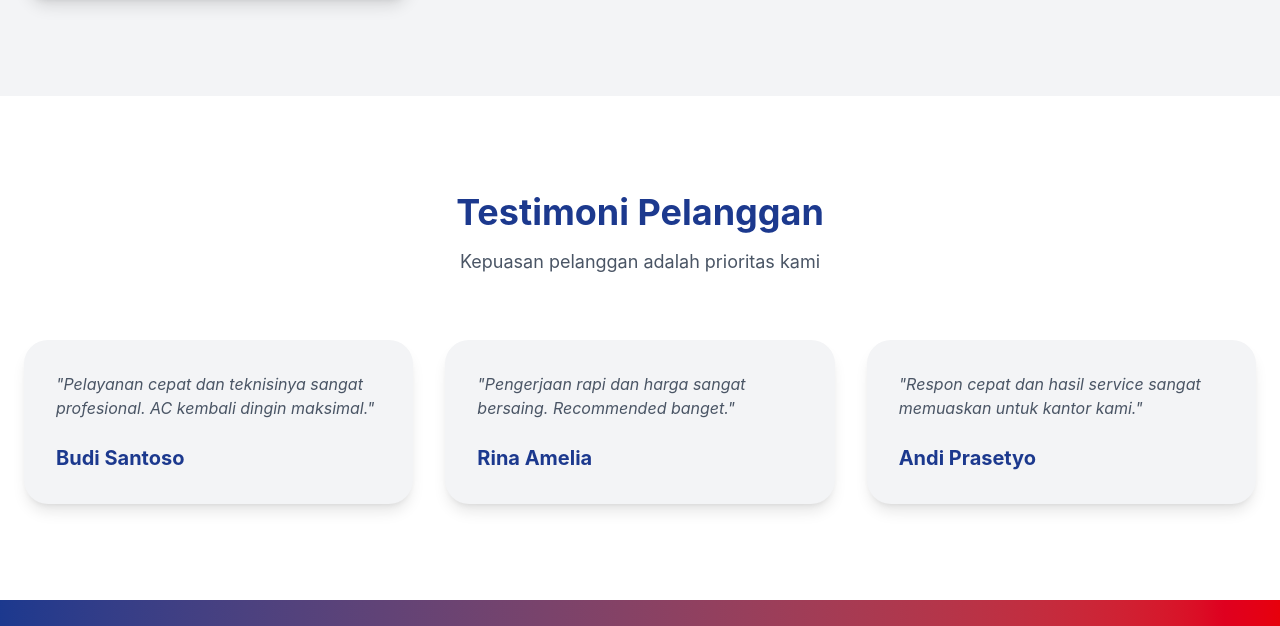
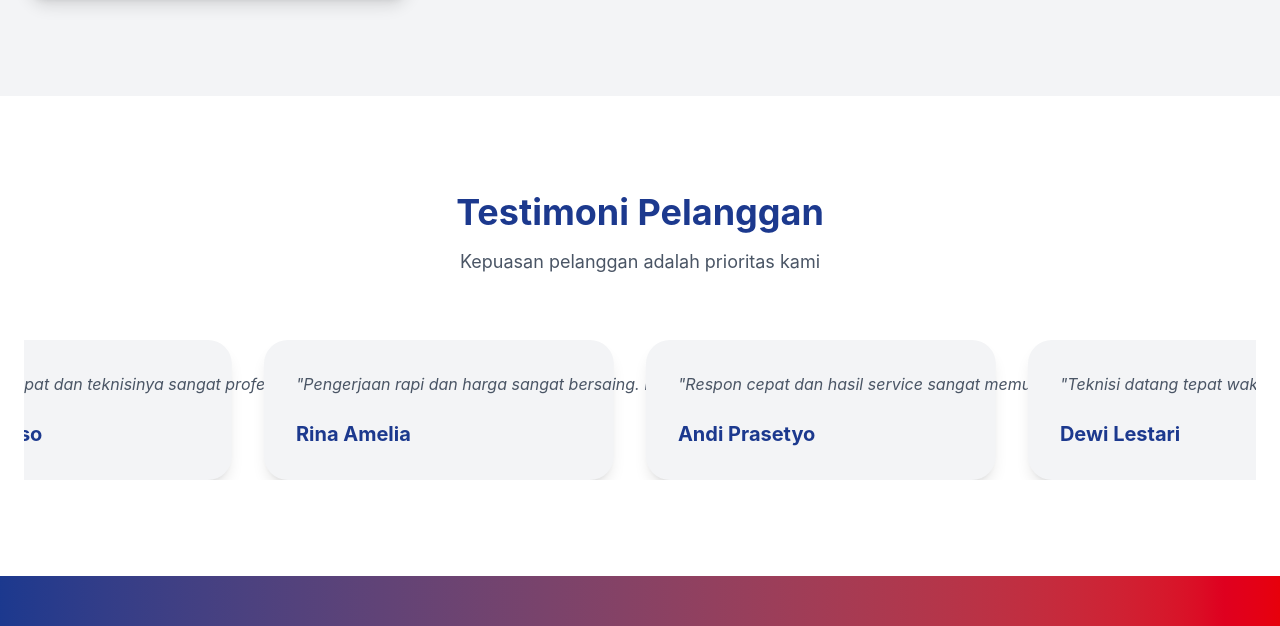
Before and after one commit to itsclarr25/senyum-sahabat, a React (Vite) app: page / in a window 1280 px wide. Shown: the part 5445-6071 px from the top of the page. Built offline with nearby package versions, Linux system fonts and the light colour scheme.

Commit message:
update website

```diff
--- a/src/components/Testimonials.jsx
+++ b/src/components/Testimonials.jsx
@@ -11,26 +11,92 @@ const testimonials = [
     name: 'Andi Prasetyo',
     review: 'Respon cepat dan hasil service sangat memuaskan untuk kantor kami.',
   },
+  {
+    name: 'Dewi Lestari',
+    review: 'Teknisi datang tepat waktu dan pemasangan AC sangat rapi serta aman.',
+  },
+  {
+    name: 'Fajar Nugroho',
+    review: 'Service panel listrik sangat profesional dan penjelasannya mudah dipahami.',
+  },
+  {
+    name: 'Maya Putri',
+    review: 'Perawatan AC rutin untuk cafe kami hasilnya sangat memuaskan dan lebih hemat listrik.',
+  },
+  {
+    name: 'Rizky Hidayat',
+    review: 'Instalasi listrik gedung dikerjakan cepat, rapi, dan sesuai standar keamanan.',
+  },
+  {
+    name: 'Siti Rahma',
+    review: 'Admin responsif dan pengerjaan genset ATS berjalan sangat baik tanpa kendala.',
+  },
+  {
+    name: 'Yoga Pramana',
+    review: 'Harga transparan, pelayanan ramah, dan hasil pekerjaan sangat memuaskan.',
+  },
+  {
+    name: 'Nanda Wijaya',
+    review: 'Teknisi sangat berpengalaman dan hasil pemasangan AC sangat bersih.',
+  },
 ];
 
 export default function Testimonials() {
   return (
-    <section className="py-24 bg-white">
+    <section className="py-24 bg-white overflow-hidden">
       <div className="max-w-7xl mx-auto px-6">
+
         <div className="text-center mb-16">
-          <h3 className="text-4xl font-bold text-blue-900 mb-4">Testimoni Pelanggan</h3>
-          <p className="text-gray-600 text-lg">Kepuasan pelanggan adalah prioritas kami</p>
+          <h3 className="text-4xl font-bold text-blue-900 mb-4">
+            Testimoni Pelanggan
+          </h3>
+
+          <p className="text-gray-600 text-lg">
+            Kepuasan pelanggan adalah prioritas kami
+          </p>
         </div>
 
-        <div className="grid md:grid-cols-3 gap-8">
-          {testimonials.map((item, index) => (
-            <div key={index} className="bg-gray-100 p-8 rounded-3xl shadow-lg">
-              <p className="text-gray-600 italic mb-6">"{item.review}"</p>
-              <h4 className="font-bold text-xl text-blue-900">{item.name}</h4>
-            </div>
-          ))}
+        <div className="relative overflow-hidden">
+
+          <div className="flex gap-8 animate-scroll whitespace-nowrap">
+
+            {[...testimonials, ...testimonials].map((item, index) => (
+              <div
+                key={index}
+                className="min-w-[350px] bg-gray-100 p-8 rounded-3xl shadow-lg"
+              >
+                <p className="text-gray-600 italic mb-6">
+                  "{item.review}"
+                </p>
+
+                <h4 className="font-bold text-xl text-blue-900">
+                  {item.name}
+                </h4>
+              </div>
+            ))}
+
+          </div>
+
         </div>
+
       </div>
+
+      <style jsx>{`
+        .animate-scroll {
+          animation: scroll 30s linear infinite;
+        }
+
+        @keyframes scroll {
+          0% {
+            transform: translateX(0);
+          }
+
+          100% {
+            transform: translateX(-50%);
+          }
+        }
+      `}</style>
+
     </section>
   );
 }
```
